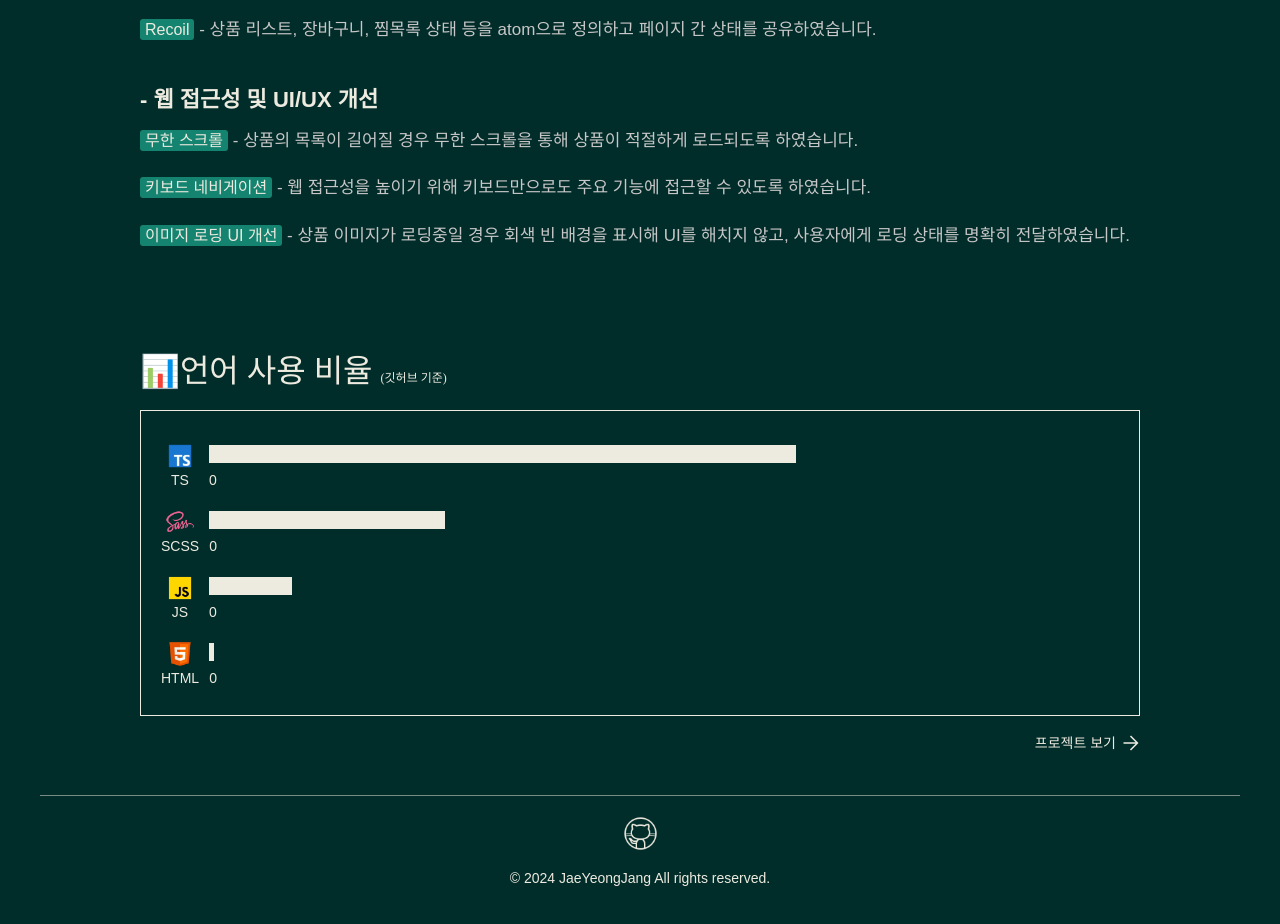
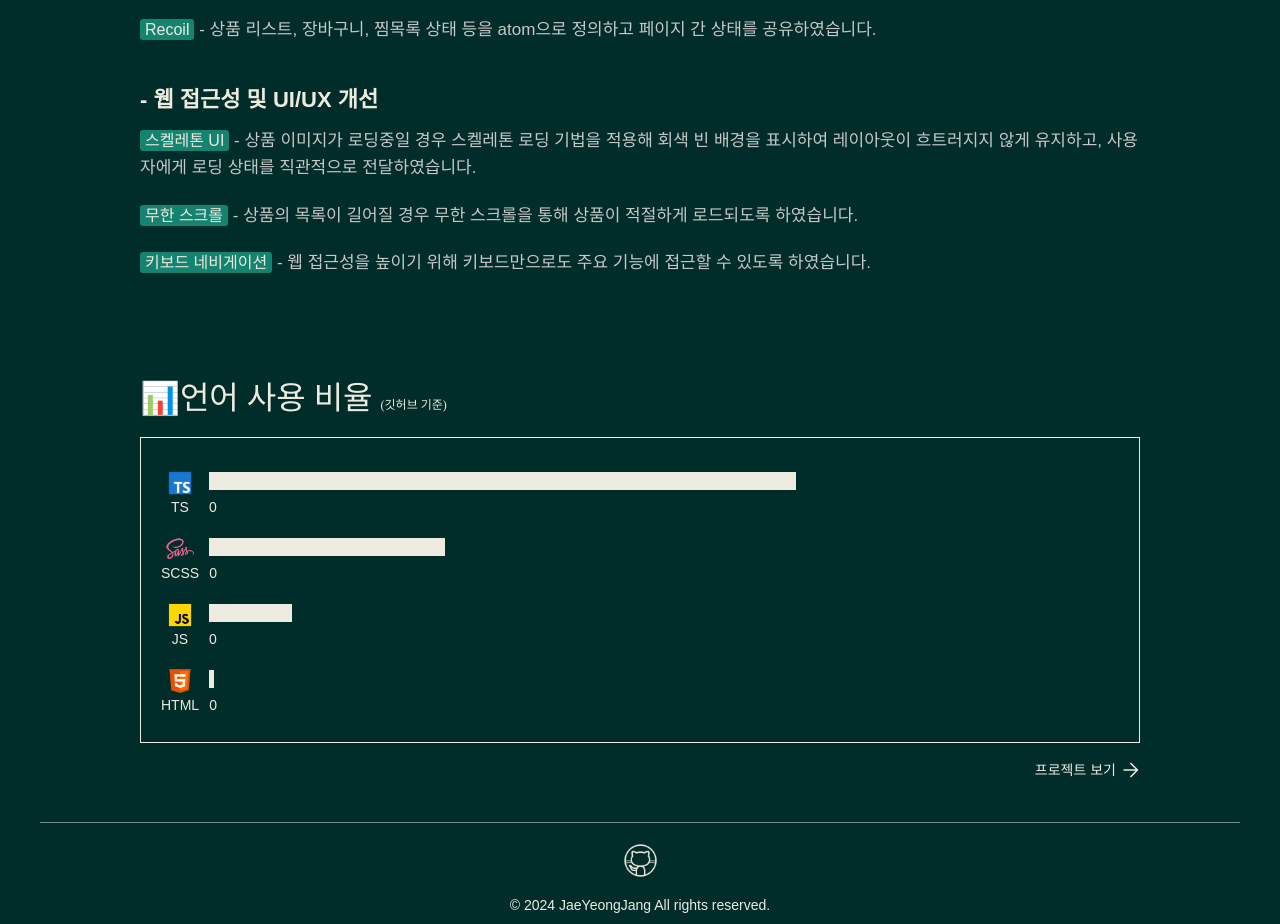
Before and after one commit to jaeyeong97/portfolio, a React (Create React App) app: page /shop in a window 1280 px wide. Shown: the part 2086-3010 px from the top of the page. Built offline with nearby package versions, Linux system fonts and the light colour scheme; a web font is replaced by a local one.

Commit message:
스켈레톤 로딩 설명 추가

```diff
--- a/src/components/projectPages/Shop.js
+++ b/src/components/projectPages/Shop.js
@@ -121,9 +121,9 @@ const Shop = () => {
             <div><span className="cem">Recoil</span> - 상품 리스트, 장바구니, 찜목록 상태 등을 atom으로 정의하고 페이지 간 상태를 공유하였습니다.</div>
 
             <h4 className="ex_h4">- 웹 접근성 및 UI/UX 개선</h4>
+            <div><span className="cem">스켈레톤 UI</span> - 상품 이미지가 로딩중일 경우 스켈레톤 로딩 기법을 적용해 회색 빈 배경을 표시하여 레이아웃이 흐트러지지 않게 유지하고, 사용자에게 로딩 상태를 직관적으로 전달하였습니다.</div>
             <div><span className="cem">무한 스크롤</span> - 상품의 목록이 길어질 경우 무한 스크롤을 통해 상품이 적절하게 로드되도록 하였습니다.</div>
             <div><span className="cem">키보드 네비게이션</span> - 웹 접근성을 높이기 위해 키보드만으로도 주요 기능에 접근할 수 있도록 하였습니다.</div>
-            <div><span className="cem">이미지 로딩 UI 개선</span> - 상품 이미지가 로딩중일 경우 회색 빈 배경을 표시해 UI를 해치지 않고, 사용자에게 로딩 상태를 명확히 전달하였습니다.</div>
           </div>
         </div>
       </section>
```
